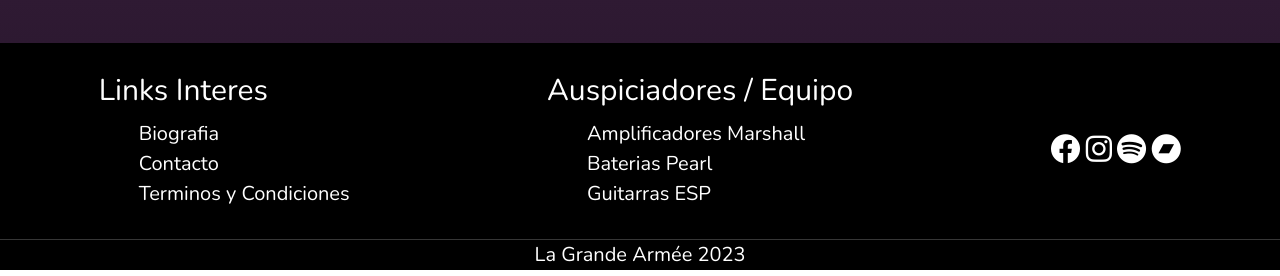
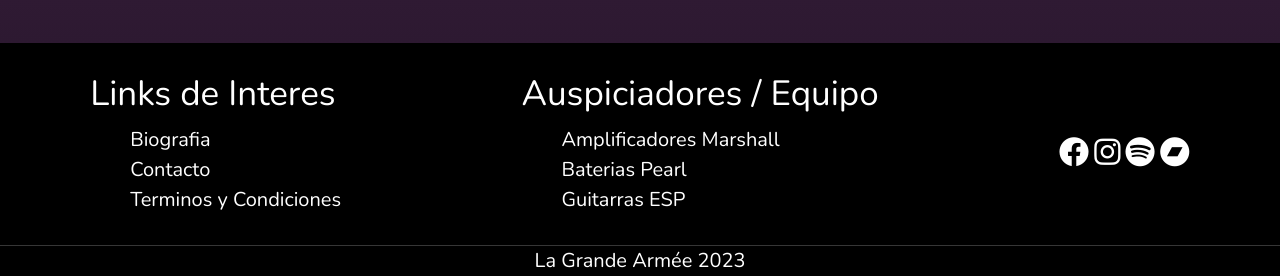
Before and after one commit to ripcv/proyectocoder, a website: page pages/videos.html in a window 1280 px wide. Shown: the part 1495-1771 px from the top of the page. Drawn offline with nearby package versions, Linux system fonts and the light colour scheme; a web font is replaced by a local one.

Commit message:
Se corrige semantica

```diff
--- a/pages/videos.html
+++ b/pages/videos.html
@@ -60,7 +60,7 @@
      <!-- Footer-->
      <footer class="footer">
         <div class="link-page">
-            <h4>Links Interes</h4>
+            <h3>Links de Interes</h3>
             <ul>
                 <li><a href="./bio.html">Biografia</a></li>
                 <li><a href="./contacto.html">Contacto</a></li>
@@ -69,7 +69,7 @@
 
         </div>
         <div class="auspiciadores-equipo">
-            <h4>Auspiciadores / Equipo</h4>
+            <h3>Auspiciadores / Equipo</h3>
             <ul>
                 <li>Amplificadores <a href="https://marshall.com/" target="_blank" rel="noopener noreferrer">Marshall</a></li>
                 <li>Baterias <a href="https://pearldrum.com/" target="_blank" rel="noopener noreferrer">Pearl</a></li>
--- a/scss/_config.scss
+++ b/scss/_config.scss
@@ -1,10 +1,6 @@
-/* Variables */
 
 $breakpoint-medium-large: 1800px;
 $breakpoint-medium: 1200px;
 $breakpoint-small: 768px;
 $breakpoint-extra-small: 557px;
 $breakpoint-landscape: 915px;
-
-
-/*Mixins*/
--- a/scss/_footer.scss
+++ b/scss/_footer.scss
@@ -28,7 +28,7 @@
     .auspiciadores-equipo {
         padding-top: 20px;
         margin: 10px;
-        h4 {
+        h3 {
             color: white;
             text-decoration: none;
         }
--- a/scss/_videos.scss
+++ b/scss/_videos.scss
@@ -10,4 +10,11 @@
         width: 550px;
         height: 600px;
     }
+
+    @media(max-width: $breakpoint-small){
+
+            iframe{
+               height: 250px;
+            }
+    }
 }
```
Also changed, not shown: pages/bio.html (+3 -3 lines), pages/conciertos.html (+2 -2 lines), pages/contacto.html (+3 -3 lines), pages/discografia.html (+2 -2 lines), pages/galeria.html (+3 -3 lines), pages/login.html (+2 -2 lines), pages/terminos_condiciones.html (+2 -2 lines), pages/tienda.html (+3 -3 lines), css/styles.css, 1 other file.
